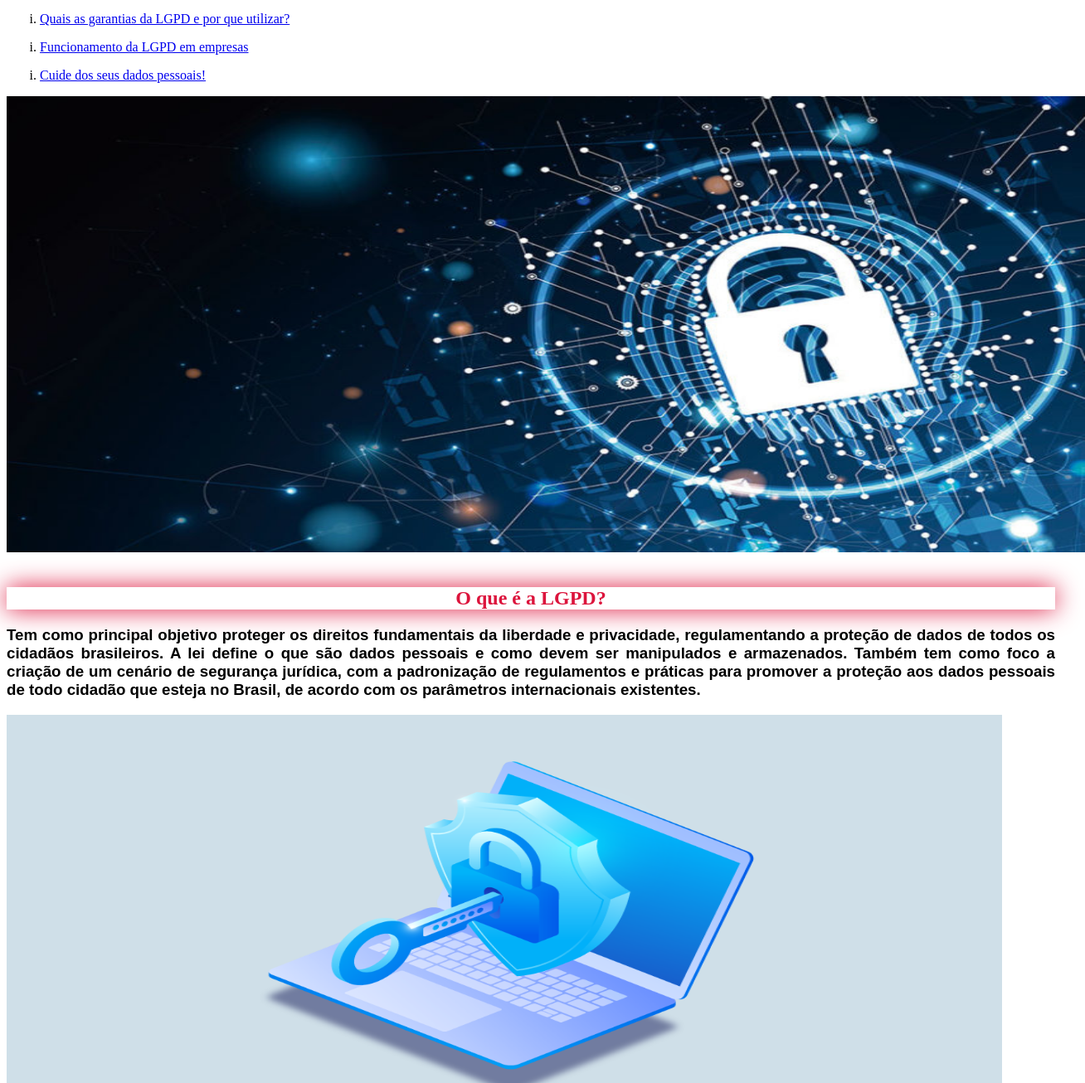
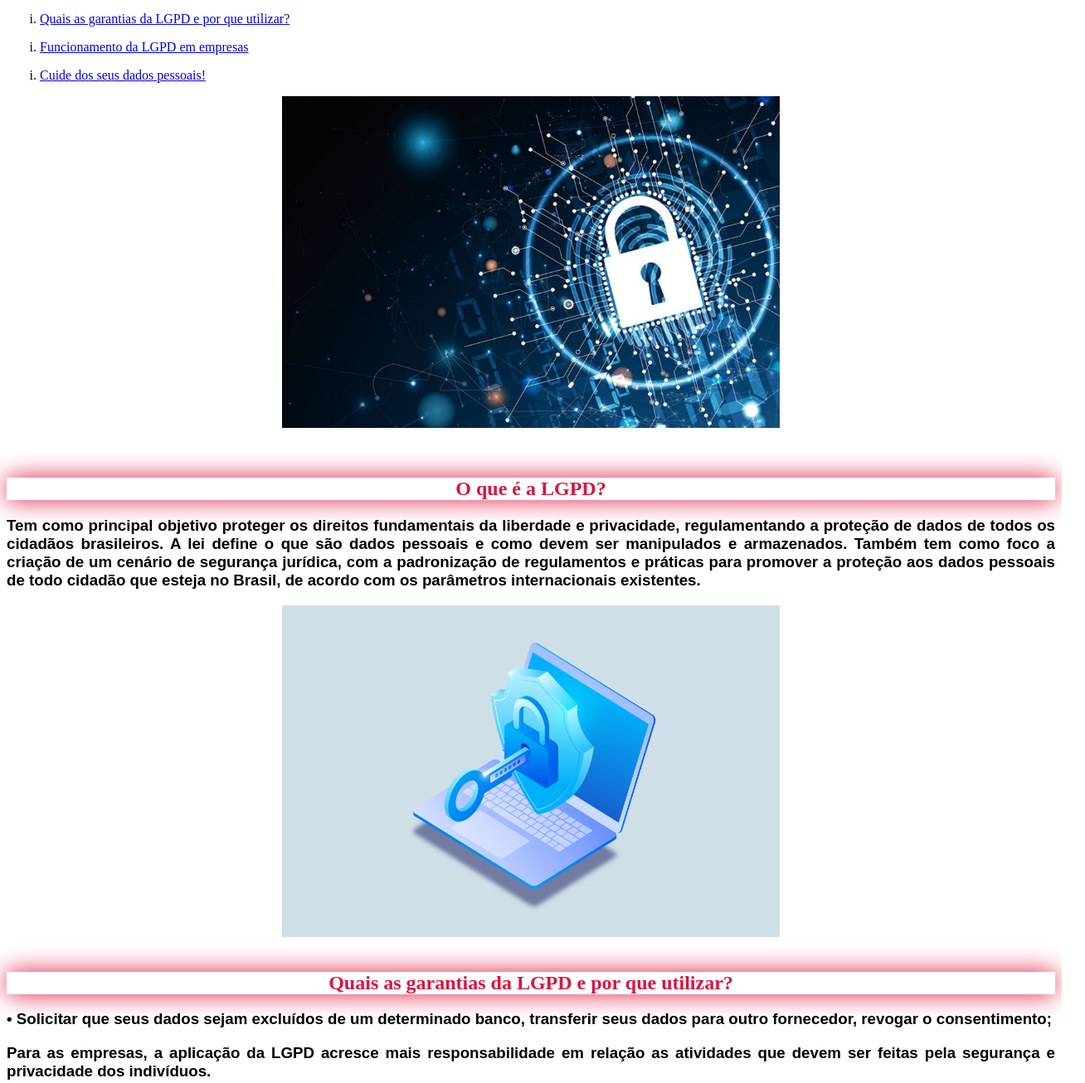
Before and after one commit to joaopaulozz/dicasdeseguranca, a plain HTML site: page html/site9.html in a window 1280 px wide. Shown: the part 307-1613 px from the top of the page at 83% size, 1308 px wide, since content can reach past the window. Drawn offline with Linux system fonts and the light colour scheme.

Commit message:
novas atualizacoes css

```diff
--- a/html/site9.html
+++ b/html/site9.html
@@ -34,15 +34,17 @@
         <ol type="i">
             <li><a href="#titulo4"> Cuide dos seus dados pessoais!</a></li>
         </ol>
-        <img src="../imagens/CB1966CBF9B6D30877E26DA70A545DBEF8FA_lgpd.jpg" alt="LGPD" height="550" width="1300">
-    <br>
+        <div class="senai">
+            <img src="../imagens/CB1966CBF9B6D30877E26DA70A545DBEF8FA_lgpd.jpg" alt="LGPD" height="400" width="600">
+        </div>
+        <br>
     <br>
         <div class="senai">
             <h2 id="titulo1"> O que é a LGPD? </h2>
         </div>
     <h3>Tem como principal objetivo proteger os direitos fundamentais da liberdade e privacidade, regulamentando a proteção de dados de todos os cidadãos brasileiros. A lei define o que são dados pessoais e como devem ser manipulados e armazenados. Também tem como foco a criação de um cenário de segurança jurídica, com a padronização de regulamentos e práticas para promover a proteção aos dados pessoais de todo cidadão que esteja no Brasil, de acordo com os parâmetros internacionais existentes. </h3>
-        <div class="segurança">
-            <img src="../imagens/Protecao-de-dados-pessoais_Artboard.png" alt="segurança" height="500" width="1200">
+        <div class="senai">
+            <img src="../imagens/Protecao-de-dados-pessoais_Artboard.png" alt="segurança" height="400" width="600">
         </div>
     <br>
         <div class="senai">
@@ -52,7 +54,7 @@
     <h3>Para as empresas, a aplicação da LGPD acresce mais responsabilidade em relação as atividades que devem ser feitas pela segurança e privacidade dos indivíduos. </h3>
 
         <div class="senai">
-            <img src="../imagens/garantia-productos-643x342.jpg" alt="garantia" height="500" width="1200">
+            <img src="../imagens/garantia-productos-643x342.jpg" alt="garantia" height="400" width="600">
         </div>
         <div class="senai">
             <h2 id="titulo3"> Funcionamento da LGPD em empresas </h2>
```
